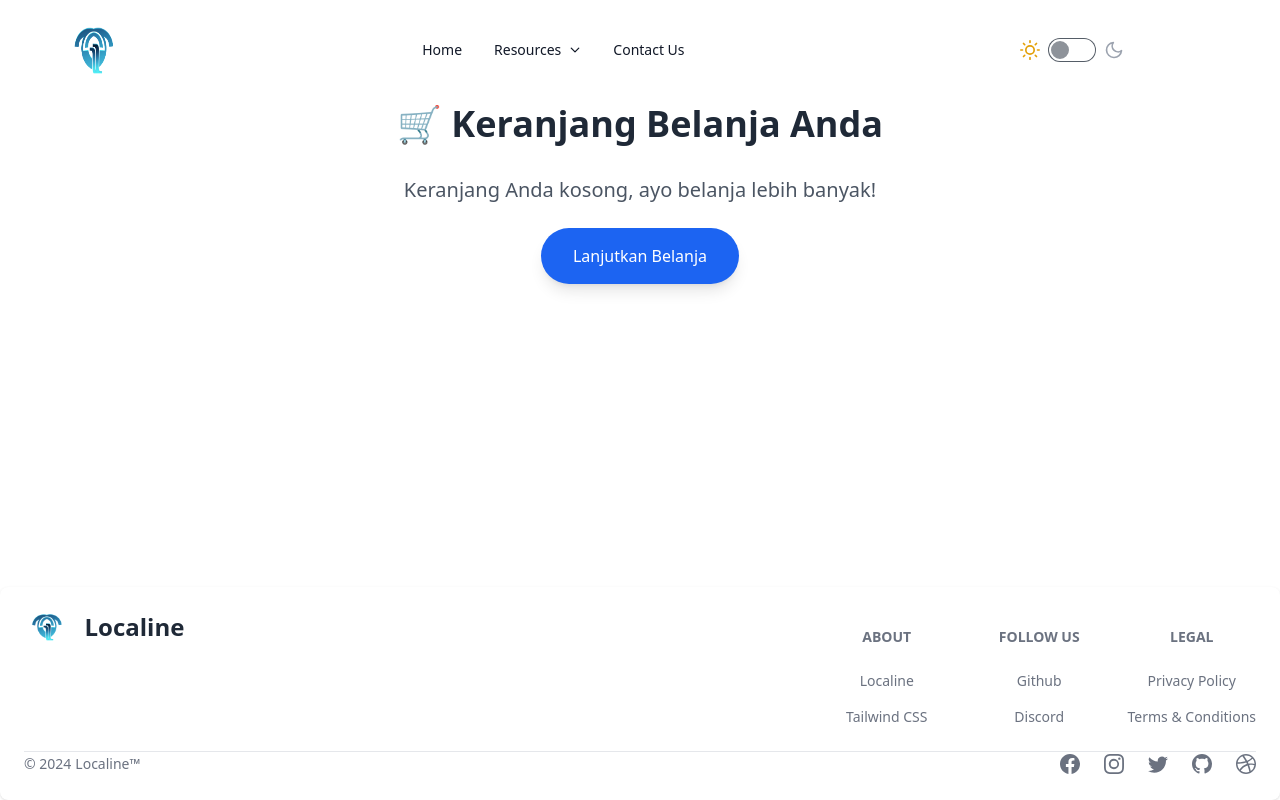
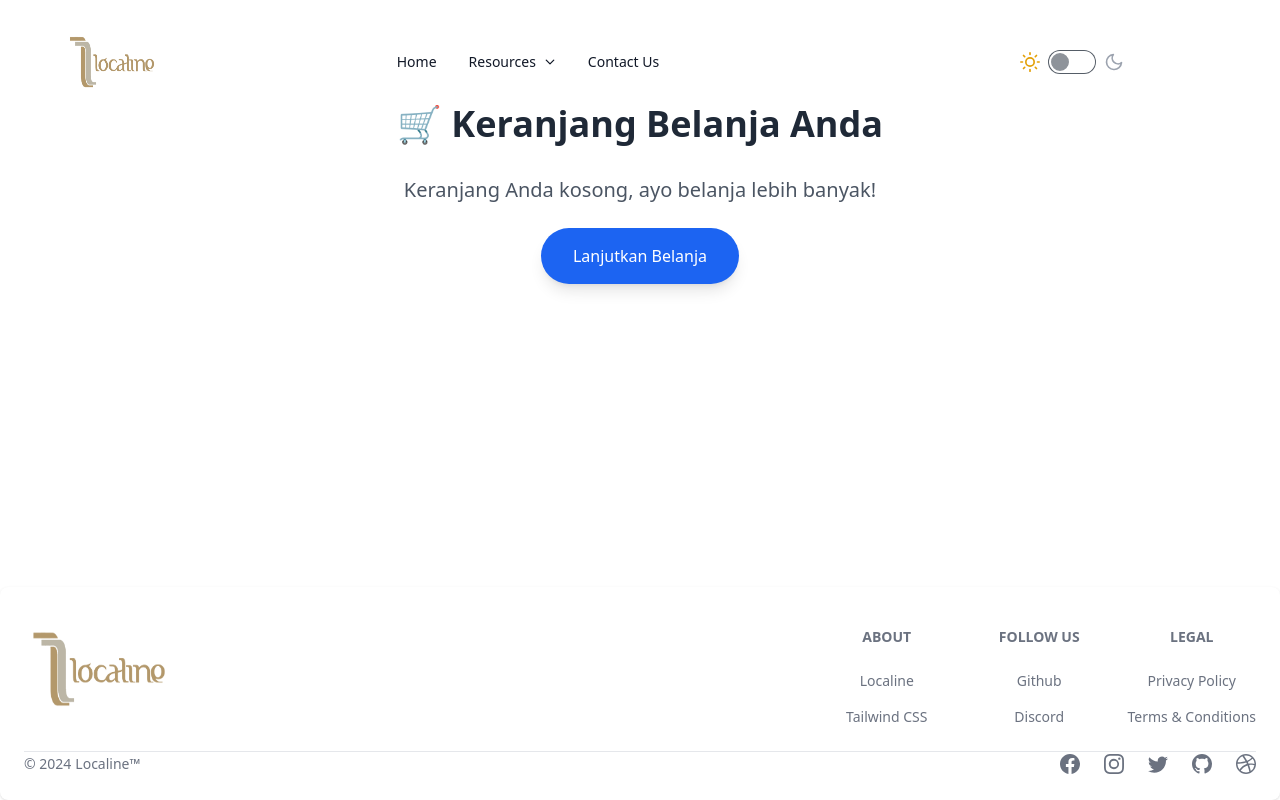
Before and after one commit to Svnooo/Lokaline, a React (Vite) app: page /cart in a window 1280 px wide. Built offline with nearby package versions, Linux system fonts and the light colour scheme.

Commit message:
change a logo and add the glow logos

```diff
--- a/src/components/Footer.jsx
+++ b/src/components/Footer.jsx
@@ -9,14 +9,14 @@ export default function FooterComponent() {
     <Footer container>
       <div className="w-full">
         <div className="grid w-full justify-between sm:flex sm:justify-between md:flex md:grid-cols-1">
-          <div>
-            <Footer.Brand
-              href="/"
-              src="assets/Logo-Localine.png"
-              alt="Localine Logo"
-              name="Localine"
-            />
-          </div>
+        <div className="flex justify-start"> {/* Wrapping div to control layout */}
+  <img
+    src="assets/Logo-Localine.png"
+    alt="Localine Logo"
+    style={{ width: '150px', height: 'auto' }} // Ensure size is set here
+  />
+</div>
+
           <div className="grid grid-cols-2 gap-8 sm:mt-4 sm:grid-cols-3 sm:gap-6">
             <div>
               <Footer.Title title="About" />
--- a/src/components/Navbar.jsx
+++ b/src/components/Navbar.jsx
@@ -1,35 +1,37 @@
+import {
+  Bars3Icon,
+  ChevronDownIcon,
+  ShoppingBagIcon,
+  XMarkIcon,
+} from "@heroicons/react/24/outline";
+import {
+  AcademicCapIcon,
+  Bars4Icon,
+  ChatBubbleOvalLeftIcon,
+  InformationCircleIcon,
+  NewspaperIcon,
+  PhoneIcon,
+  UserGroupIcon,
+  UserIcon,
+} from "@heroicons/react/24/solid";
+import {
+  Button,
+  Collapse,
+  IconButton,
+  List,
+  ListItem,
+  Menu,
+  MenuHandler,
+  MenuItem,
+  MenuList,
+  Navbar,
+  Typography,
+  Input,
+  Checkbox
+} from "@material-tailwind/react";
 import React, { useContext, useEffect, useState } from "react";
 import { Link, useLocation, useNavigate } from "react-router-dom";
-import "../index.css"
-import {
-  Navbar,
-  Typography,
-  Button,
-  IconButton,
-  Collapse,
-  Menu,
-  MenuHandler,
-  MenuList,
-  MenuItem,
-  List,
-  ListItem,
-} from "@material-tailwind/react";
-import {
-  ChevronDownIcon,
-  Bars3Icon,
-  XMarkIcon,
-  ShoppingBagIcon,
-} from "@heroicons/react/24/outline";
-import {
-  InformationCircleIcon,
-  NewspaperIcon,
-  Bars4Icon,
-  UserGroupIcon,
-  PhoneIcon,
-  AcademicCapIcon,
-  UserIcon,
-  ChatBubbleOvalLeftIcon,
-} from "@heroicons/react/24/solid";
+import "../index.css";
 import DarkModeToggle from './DarkModeToggle';
 import { LanguageContext } from './Languagecontext';
 import { ThemeContext } from './Themecontext';
@@ -221,7 +223,6 @@ function LoginModal({ isOpen, onClose, openRegister }) {
               alt="Logo Localine"
               className="mx-auto w-24 h-18"
             />
-            <h1 className="text-2xl font-bold mt-2">Localine</h1>
           </div>
           <div>
             <label className="block mb-1 text-sm font-medium text-gray-700">
@@ -261,7 +262,23 @@ function LoginModal({ isOpen, onClose, openRegister }) {
 
 // Register Modal Component
 function RegisterModal({ isOpen, onClose, openLogin }) {
+  const [shouldNavigateToLogin, setShouldNavigateToLogin] = useState(false);
+
   if (!isOpen) return null;
+
+  const handleSubmit = (e) => {
+    e.preventDefault();
+    // Here you would typically handle the registration logic
+    // For now, we'll just set the state to navigate to login
+    setShouldNavigateToLogin(true);
+  };
+
+  if (shouldNavigateToLogin) {
+    // Close the register modal and open the login modal
+    onClose();
+    openLogin();
+    return null;
+  }
 
   return (
     <div className="fixed inset-0 flex items-center justify-center z-50 bg-black bg-opacity-50">
@@ -273,14 +290,13 @@ function RegisterModal({ isOpen, onClose, openLogin }) {
           ✕
         </button>
 
-        <form className="space-y-4">
+        <form className="space-y-4" onSubmit={handleSubmit}>
           <div className="text-center">
             <img
               src="/assets/Logo-Localine.png"
               alt="Logo Localine"
               className="mx-auto w-24 h-18"
             />
-            <h1 className="text-2xl font-bold mt-2">Localine</h1>
           </div>
           <div>
             <label className="block mb-1 text-sm font-medium text-gray-700">
@@ -318,12 +334,14 @@ function RegisterModal({ isOpen, onClose, openLogin }) {
   );
 }
 
+
 export function NavbarWithMegaMenu() {
   const [openNav, setOpenNav] = useState(false);
   const [isWhite, setIsWhite] = useState(false);
   const [isScrolled, setIsScrolled] = useState(false);
   const [isLoginModalOpen, setIsLoginModalOpen] = useState(false);
   const [isRegisterModalOpen, setIsRegisterModalOpen] = useState(false);
+  const [isLogoHovered, setIsLogoHovered] = useState(false);
   const { isDarkMode } = useContext(ThemeContext);
   const { selectedLanguage, setSelectedLanguage, translateText } = useContext(LanguageContext);
   const navigate = useNavigate();
@@ -393,19 +411,17 @@ export function NavbarWithMegaMenu() {
             to="/"
             variant="h6"
             className="cursor-pointer py-1.5 flex-shrink-0"
+            onMouseEnter={() => setIsLogoHovered(true)}
+            onMouseLeave={() => setIsLogoHovered(false)}
           >
             <div className="flex items-center">
               <img
-                src="/assets/Logo-Localine.png"
+                src={isLogoHovered ? "/assets/Logo-Localine-Glow.png" : "/assets/Logo-Localine.png"}
                 alt="Logo Localine"
-                className="h-12 w-16 sm:h-14 sm:w-18"
+                className="h-40 w-40 sm:h-20 sm:w-24 transition-opacity duration-300"
               />
-              <span className="ml-2 text-base sm:text-lg font-semibold localine-text">
-                Localine
-              </span>
             </div>
           </Typography>
-
           {/* Center nav items - hidden on mobile, visible on larger screens */}
           <div className="hidden lg:flex items-center justify-center flex-grow">
             <NavList isWhite={isWhite} />
@@ -442,8 +458,8 @@ export function NavbarWithMegaMenu() {
               size="sm"
               onClick={openLoginModal}
               className={`hidden sm:inline-block login-button ${isWhite
-                  ? 'bg-black text-white hover:bg-white hover:text-black'
-                  : 'border-white text-white hover:bg-white hover:text-black'
+                ? 'bg-black text-white hover:bg-white hover:text-black'
+                : 'border-white text-white hover:bg-white hover:text-black'
                 }`}
             >
               {translateText("Log In", "Masuk")}
@@ -492,8 +508,8 @@ export function NavbarWithMegaMenu() {
               fullWidth
               onClick={openRegisterModal}
               className={`${isWhite
-                  ? 'border-black text-black hover:bg-black hover:text-white'
-                  : 'border-white text-white hover:bg-white hover:text-black'
+                ? 'border-black text-black hover:bg-black hover:text-white'
+                : 'border-white text-white hover:bg-white hover:text-black'
                 }`}
             >
               {translateText("Register", "Daftar")}
--- a/src/index.css
+++ b/src/index.css
@@ -1,7 +1,6 @@
 @tailwind base;
 @tailwind components;
 @tailwind utilities;
-
 
 body {
   margin: 0;
@@ -15,7 +14,7 @@ body {
 }
 
 .bg-login {
-    background-image: url('assets/IndLocaline.png'); /* Adjust the path as necessary */
+  background-image: url('assets/IndLocaline.png');
   background-size: cover;
   background-position: center;
 }
@@ -24,15 +23,15 @@ body {
 .container {
   margin-left: auto;
   margin-right: auto;
-  max-width: 1280px; /* Sesuai dengan max-w-7xl di Tailwind */
-  padding-left: 1rem; /* Sesuai dengan px-4 di Tailwind */
+  max-width: 1280px;
+  padding-left: 1rem;
   padding-right: 1rem;
 }
 
 .grid {
   display: grid;
   grid-template-columns: repeat(1, 1fr);
-  gap: 2.5rem; /* 10px = 2.5rem */
+  gap: 2.5rem;
 }
 
 @media (min-width: 640px) {
@@ -61,13 +60,13 @@ body {
 
 .card {
   width: 100%;
-  max-width: 20rem; /* Sesuai dengan max-w-xs di Tailwind */
+  max-width: 20rem;
   margin-left: auto;
   margin-right: auto;
 }
 
 .card-header {
-  height: 16rem; /* Sesuai dengan h-64 di Tailwind */
+  height: 16rem;
 }
 
 .card-image {
@@ -77,8 +76,8 @@ body {
 }
 
 .button {
-  background-color: rgba(38, 38, 38, 0.1); /* bg-blue-gray-900/10 */
-  color: #263238; /* text-blue-gray-900 */
+  background-color: rgba(38, 38, 38, 0.1);
+  color: #263238;
   width: 100%;
   transition: transform 0.3s;
 }
@@ -98,6 +97,8 @@ body {
 
 .nav-logo {
   filter: brightness(0);
+  width: 200px; /* Increase the width to make the logo bigger */
+  height: auto; /* This will maintain the aspect ratio */
 }
 
 /* Dark Mode Styles */
@@ -129,7 +130,6 @@ html.dark {
 }
 
 /* NavbarStyles.css */
-
 .navbar-transparent,
 .navbar-white,
 .navbar-light-scrolled,
@@ -169,7 +169,6 @@ html.dark {
   }
 }
 
-/* Override any default styles that might add background or shadow */
 .navbar-transparent,
 .navbar-transparent.scrolled,
 .dark .navbar-transparent {
@@ -179,7 +178,6 @@ html.dark {
   box-shadow: none !important;
 }
 
-/* Ensure text is visible against any background */
 .navbar-transparent .text-black,
 .navbar-white .text-black,
 .navbar-light-scrolled .text-black,
@@ -188,7 +186,6 @@ html.dark {
   transition: color 0.5s ease;
 }
 
-/* Gaya setelah discroll pada light mode */
 .navbar-light-scrolled {
   background-color: rgba(255, 255, 255, 0.95) !important;
   border-bottom: 2px solid rgba(255, 255, 255, 0.95) !important;
@@ -196,7 +193,6 @@ html.dark {
   box-shadow: 0 2px 4px rgba(0, 0, 0, 0.1) !important;
 }
 
-/* Gaya setelah discroll pada dark mode */
 .navbar-dark-scrolled {
   background-color: rgba(0, 0, 0, 0.95) !important;
   border-bottom: 2px solid rgba(0, 0, 0, 0.95) !important;
@@ -209,7 +205,6 @@ html.dark {
   color: currentColor !important;
 }
 
-/* New styles for login button and locale text */
 .navbar-transparent .login-button,
 .navbar-transparent .locale-text,
 .navbar-dark-scrolled .login-button,
@@ -225,3 +220,7 @@ html.dark {
   color: black !important;
   transition: color 0.5s ease;
 }
+.footer-logo {
+  width: 250px !important;
+  height: auto !important;
+}
```
Also changed, not shown: public/assets/Logo-Localine-Glow.png (added), public/assets/Logo-Localine.png. Lines whose indentation alone changed are shown as unchanged.
